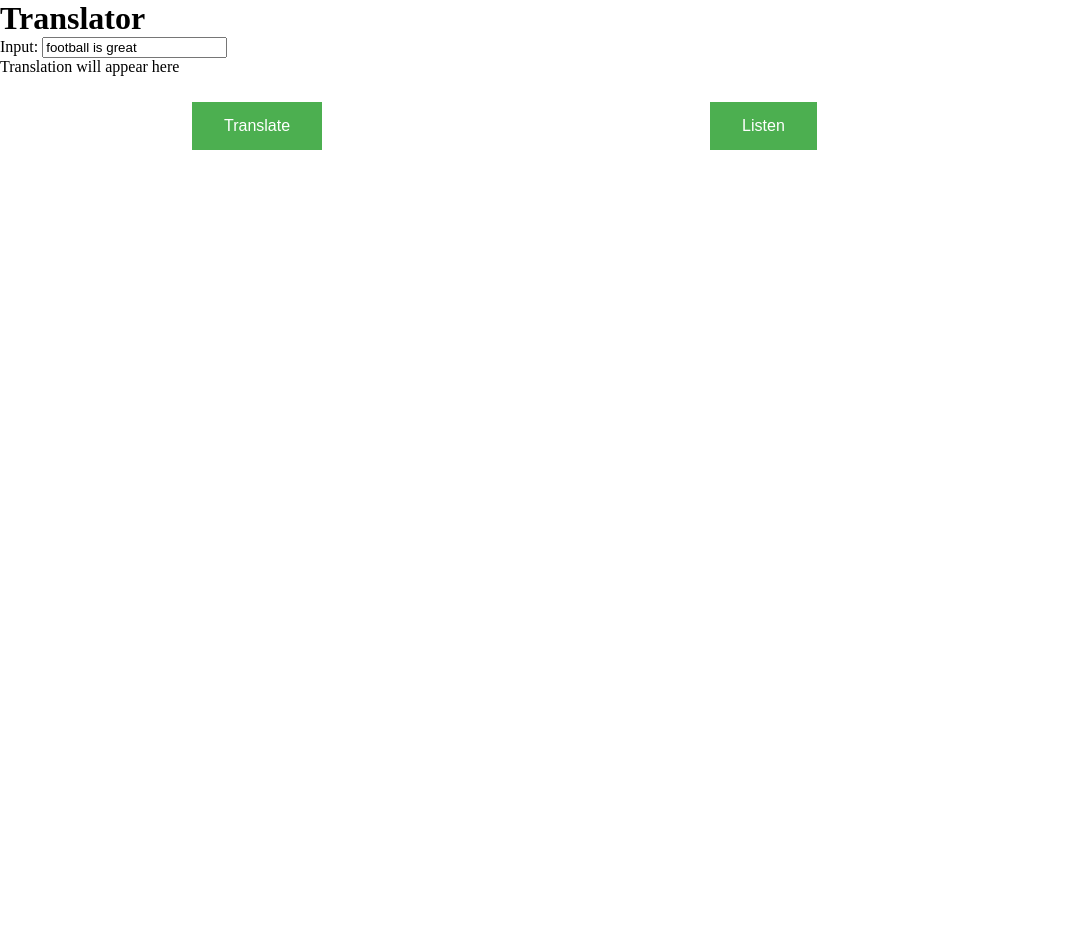
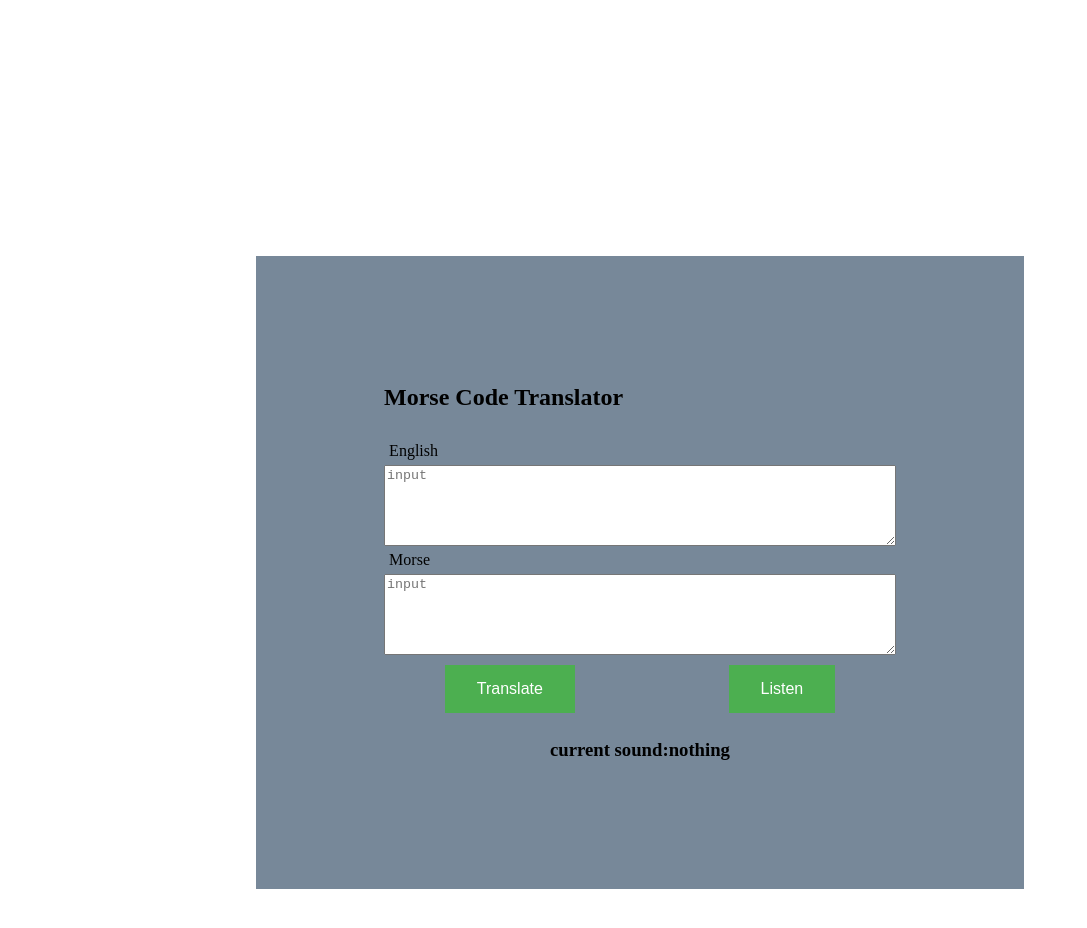
Before and after one commit to JebHarrison/Morse-Code-challenge, a plain HTML site: page index.html in a window 1280 px wide. Shown: the whole page, without its empty margins (0-1087 px from the left). Before the commit the page ends 800 px from the top, so only its background shows below. Drawn offline with Linux system fonts and the light colour scheme.

Commit message:
added new text to html

```diff
--- a/index.html
+++ b/index.html
@@ -9,13 +9,24 @@
 </head>
 
 <body>
-    <div class="outter">
-    <h1>Translator</h1>
-    Input: <input type="text" id="input" value="football is great">
-    <p id="output">Translation will appear here</p>
-    <button id="myBtn">Translate</button>
-    <button id="listenBtn">Listen</button>
-    </div>
+    <section class = "flex-container">
+
+        <h2>Morse Code Translator</h2>
+        <label>English</label>
+        <!-- <input id = "morse-input" class="morseInput" type="text" placeholder="input"/>
+        <textarea name="Text1" cols="20" rows="5"></textarea> -->
+        <textarea id = "morse-input" class="morseInput input" cols="20" rows="5" placeholder="input"></textarea>
+        <label>Morse</label>
+        <!-- <input id = "morse-output" class="morseOutput" type="text" placeholder="output"/> -->
+        <textarea id = "morse-output" class="morseOutput input" cols="20" rows="5" placeholder="input"></textarea>
+        <div class = "flex-button-container">
+          <button id = "btn-translate" class="btn-translate">Translate</button>
+          <button id = "btn-listen" class="btn-listen">Listen</button>
+        </div>
+        <div class = "flex-button-container">
+        <h3 >current sound:</h3>
+        <h3 id="currentSound">nothing</h3>
+      </div>
 
 <script src="file.js" defer></script>
 
```
